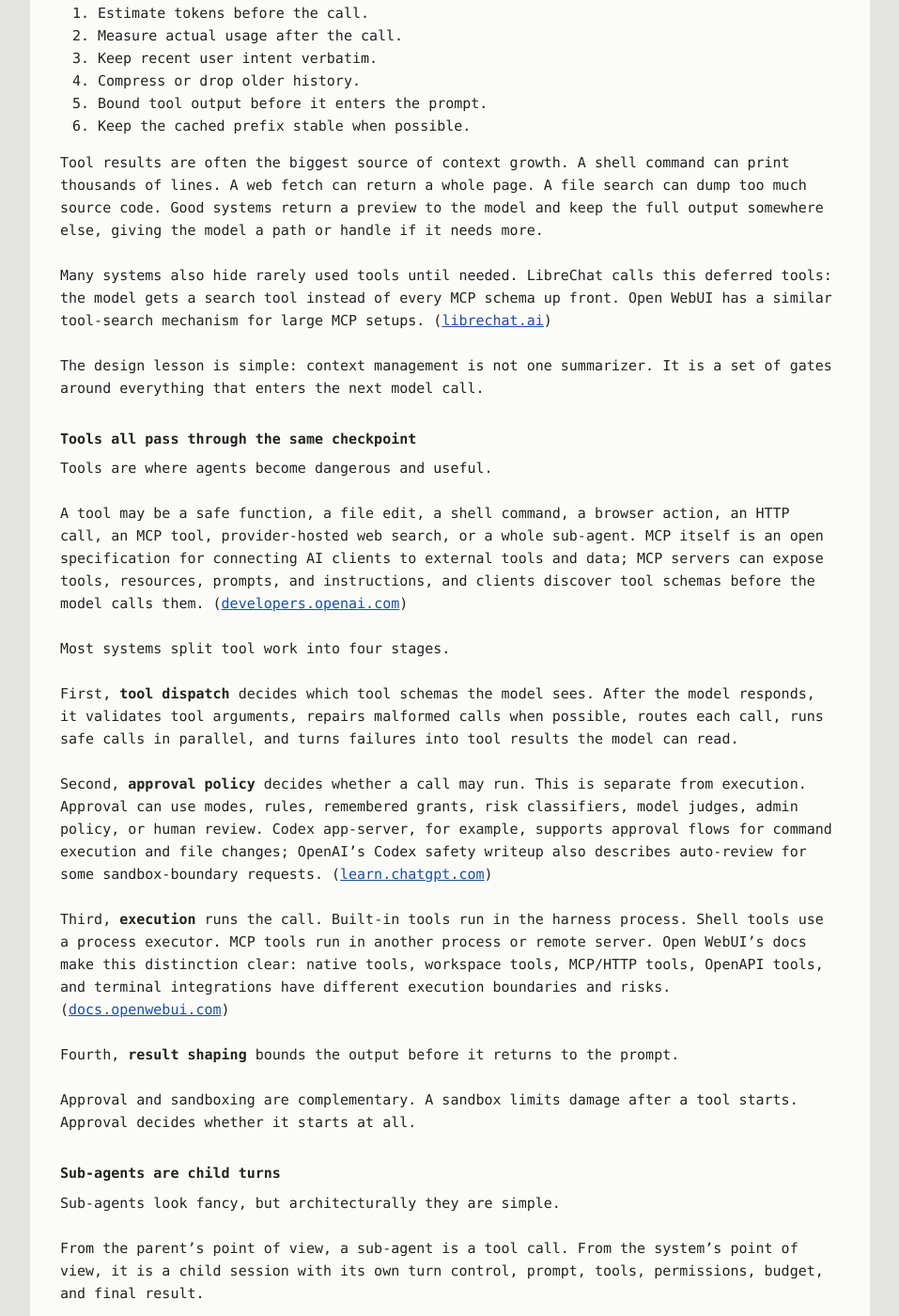
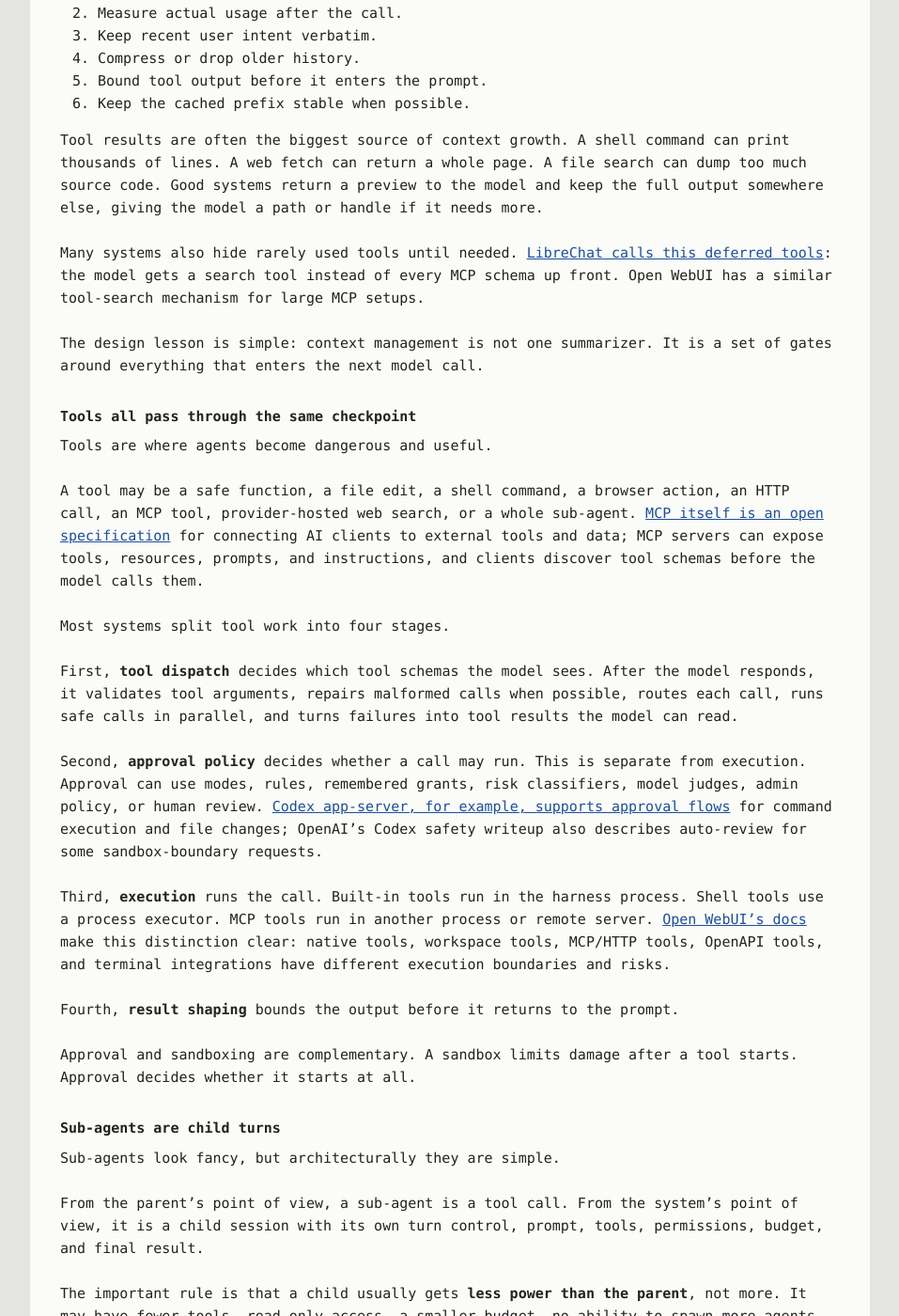
Before and after one commit to the-guish/the-dog-ate-my-typewriter, a Jekyll site: the page built from _posts/2026-11-02-the-common-anatomy-of-open-source-agents.md, in a window 1280 px wide and 1400 px high, scrolled down 3689 px. Shown: the whole window at 94% size, without its empty margins (161-1118 px from the left). Built offline with Jekyll 4.4.1, drawn with Linux system fonts in a browser that asks for light colours; our own code applies the rules of GitHub Pages for plain Markdown files; some of the changed text lies outside the part shown.

Commit message:
links
Signed-off-by: Luis Castro <dev@guish.in>

```diff
--- a/_posts/2026-11-02-the-common-anatomy-of-open-source-agents.md
+++ b/_posts/2026-11-02-the-common-anatomy-of-open-source-agents.md
@@ -4,7 +4,7 @@ date: 2026-11-02
 tags: [application-architecture]
 ---
 
-Codex, Gemini CLI, OpenCode, Goose, OpenHands, Hermes Agent, OpenClaw, OpenWorker, Open WebUI, and LibreChat look like different products. Some are terminal coding agents. Some are web chat platforms. Some are always-on assistants reachable from Slack, Telegram, or WhatsApp. Their current public docs show this spread clearly: Codex exposes an app-server, SDK, and CLI; Gemini CLI is a terminal agent; OpenCode runs a TUI over a local server; OpenHands provides agents, conversations, tools, workspaces, events, and an agent server; LibreChat and Open WebUI expose agents and tools in self-hosted chat UIs; OpenClaw and Hermes focus on gateways, messaging channels, memory, and scheduled automations. ([developers.openai.com](https://developers.openai.com/blog/codex-as-a-platform))
+Codex, Gemini CLI, OpenCode, Goose, OpenHands, Hermes Agent, OpenClaw, OpenWorker, Open WebUI, and LibreChat look like different products. Some are terminal coding agents. Some are web chat platforms. Some are always-on assistants reachable from Slack, Telegram, or WhatsApp. Their current public docs show this spread clearly: [Codex exposes an app-server, SDK, and CLI](https://developers.openai.com/blog/codex-as-a-platform); Gemini CLI is a terminal agent; OpenCode runs a TUI over a local server; OpenHands provides agents, conversations, tools, workspaces, events, and an agent server; LibreChat and Open WebUI expose agents and tools in self-hosted chat UIs; OpenClaw and Hermes focus on gateways, messaging channels, memory, and scheduled automations.
 
 But underneath, they share the same shape.
 
@@ -142,7 +142,7 @@ The common strategy is:
 
 Tool results are often the biggest source of context growth. A shell command can print thousands of lines. A web fetch can return a whole page. A file search can dump too much source code. Good systems return a preview to the model and keep the full output somewhere else, giving the model a path or handle if it needs more.
 
-Many systems also hide rarely used tools until needed. LibreChat calls this deferred tools: the model gets a search tool instead of every MCP schema up front. Open WebUI has a similar tool-search mechanism for large MCP setups. ([librechat.ai](https://www.librechat.ai/docs/features/agents))
+Many systems also hide rarely used tools until needed. [LibreChat calls this deferred tools](https://www.librechat.ai/docs/features/agents): the model gets a search tool instead of every MCP schema up front. Open WebUI has a similar tool-search mechanism for large MCP setups.
 
 The design lesson is simple: context management is not one summarizer. It is a set of gates around everything that enters the next model call.
 
@@ -150,15 +150,15 @@ The design lesson is simple: context management is not one summarizer. It is a s
 
 Tools are where agents become dangerous and useful.
 
-A tool may be a safe function, a file edit, a shell command, a browser action, an HTTP call, an MCP tool, provider-hosted web search, or a whole sub-agent. MCP itself is an open specification for connecting AI clients to external tools and data; MCP servers can expose tools, resources, prompts, and instructions, and clients discover tool schemas before the model calls them. ([developers.openai.com](https://developers.openai.com/plugins/concepts/mcp-server))
+A tool may be a safe function, a file edit, a shell command, a browser action, an HTTP call, an MCP tool, provider-hosted web search, or a whole sub-agent. [MCP itself is an open specification](https://developers.openai.com/plugins/concepts/mcp-server) for connecting AI clients to external tools and data; MCP servers can expose tools, resources, prompts, and instructions, and clients discover tool schemas before the model calls them.
 
 Most systems split tool work into four stages.
 
 First, **tool dispatch** decides which tool schemas the model sees. After the model responds, it validates tool arguments, repairs malformed calls when possible, routes each call, runs safe calls in parallel, and turns failures into tool results the model can read.
 
-Second, **approval policy** decides whether a call may run. This is separate from execution. Approval can use modes, rules, remembered grants, risk classifiers, model judges, admin policy, or human review. Codex app-server, for example, supports approval flows for command execution and file changes; OpenAI’s Codex safety writeup also describes auto-review for some sandbox-boundary requests. ([learn.chatgpt.com](https://learn.chatgpt.com/docs/app-server?translationFallback=ko-KR))
+Second, **approval policy** decides whether a call may run. This is separate from execution. Approval can use modes, rules, remembered grants, risk classifiers, model judges, admin policy, or human review. [Codex app-server, for example, supports approval flows](https://learn.chatgpt.com/docs/app-server?translationFallback=ko-KR) for command execution and file changes; OpenAI’s Codex safety writeup also describes auto-review for some sandbox-boundary requests.
 
-Third, **execution** runs the call. Built-in tools run in the harness process. Shell tools use a process executor. MCP tools run in another process or remote server. Open WebUI’s docs make this distinction clear: native tools, workspace tools, MCP/HTTP tools, OpenAPI tools, and terminal integrations have different execution boundaries and risks. ([docs.openwebui.com](https://docs.openwebui.com/features/extensibility/plugin/tools/))
+Third, **execution** runs the call. Built-in tools run in the harness process. Shell tools use a process executor. MCP tools run in another process or remote server. [Open WebUI’s docs](https://docs.openwebui.com/features/extensibility/plugin/tools/) make this distinction clear: native tools, workspace tools, MCP/HTTP tools, OpenAPI tools, and terminal integrations have different execution boundaries and risks.
 
 Fourth, **result shaping** bounds the output before it returns to the prompt.
 
@@ -224,7 +224,7 @@ The cost is that the turn often dies with the process. Reconnection usually mean
 
 Many coding agents use a local server. The server owns sessions, tools, permissions, and execution. The terminal, web UI, desktop app, IDE extension, or mobile client attaches to it.
 
-OpenCode documents this explicitly: running `opencode` starts a TUI and a server, where the TUI is a client; the server exposes an OpenAPI endpoint and supports multiple clients. Codex app-server similarly exists for product integrations that need authentication, conversation history, approvals, and streamed agent events. ([docs.opencode.ai](https://docs.opencode.ai/docs/server/))
+[OpenCode documents this explicitly](https://docs.opencode.ai/docs/server/): running `opencode` starts a TUI and a server, where the TUI is a client; the server exposes an OpenAPI endpoint and supports multiple clients. Codex app-server similarly exists for product integrations that need authentication, conversation history, approvals, and streamed agent events.
 
 This gives you background turns, reconnection, multiple front ends, and a clean language boundary between UI and engine. It costs you a protocol, auth, lifecycle management, pairing, versioning, and more debugging complexity.
 
@@ -238,7 +238,7 @@ This shape is about tenancy, permissions, roles, quotas, sharing, retention, and
 
 Some systems keep the model loop central but run tools elsewhere: a Docker container, remote dev machine, cloud worker, browser, phone, or user laptop.
 
-OpenHands makes this separation explicit with local, container, and remote workspaces, plus an agent server exposing REST and WebSocket endpoints for conversations, files, bash, events, desktop, and VS Code integrations. ([github.com](https://github.com/OpenHands/docs/blob/main/sdk/arch/overview.mdx))
+[OpenHands makes this separation explicit](https://github.com/OpenHands/docs/blob/main/sdk/arch/overview.mdx) with local, container, and remote workspaces, plus an agent server exposing REST and WebSocket endpoints for conversations, files, bash, events, desktop, and VS Code integrations.
 
 This gives isolation and access to the right files or devices. It costs provisioning time, remote latency, credential handling, and more failure modes.
 
@@ -248,9 +248,9 @@ The shared anatomy stays the same, but each kind of product puts weight in diffe
 
 **Coding agents** care most about workspace tools, shell execution, file diffs, language-server feedback, sandboxing, approvals, and restoring files when a conversation rewinds. Their hardest problems are tool safety and context from large repos.
 
-**Chat-channel assistants** care about gateways, sender identity, routing, scheduled work, unattended turns, and approvals over Slack, Telegram, Discord, or email. Hermes describes a single gateway process for Telegram, Discord, Slack, WhatsApp, Signal, and CLI; OpenClaw describes a self-hosted gateway that connects chat apps to coding agents. ([github.com](https://github.com/attentiondotnet/hermes-agent))
+**Chat-channel assistants** care about gateways, sender identity, routing, scheduled work, unattended turns, and approvals over Slack, Telegram, Discord, or email. [Hermes describes a single gateway process](https://github.com/attentiondotnet/hermes-agent) for Telegram, Discord, Slack, WhatsApp, Signal, and CLI; OpenClaw describes a self-hosted gateway that connects chat apps to coding agents.
 
-**Self-hosted chat platforms** care about users, roles, tenants, shared agents, admin policy, files, MCP configuration, and long-term storage. LibreChat’s agent docs show this platform shape: web search, file search, file context, artifacts, MCP, deferred tools, programmatic tool calling, memory, approvals, marketplace, scheduled chats, and an agents API. ([librechat.ai](https://www.librechat.ai/docs/features/agents))
+**Self-hosted chat platforms** care about users, roles, tenants, shared agents, admin policy, files, MCP configuration, and long-term storage. [LibreChat’s agent docs](https://www.librechat.ai/docs/features/agents) show this platform shape: web search, file search, file context, artifacts, MCP, deferred tools, programmatic tool calling, memory, approvals, marketplace, scheduled chats, and an agents API.
 
 **Agent SDKs and canvases** care about composability. They expose conversations, events, tool systems, workspaces, model interfaces, and server APIs so other products can build on top.
 
```
